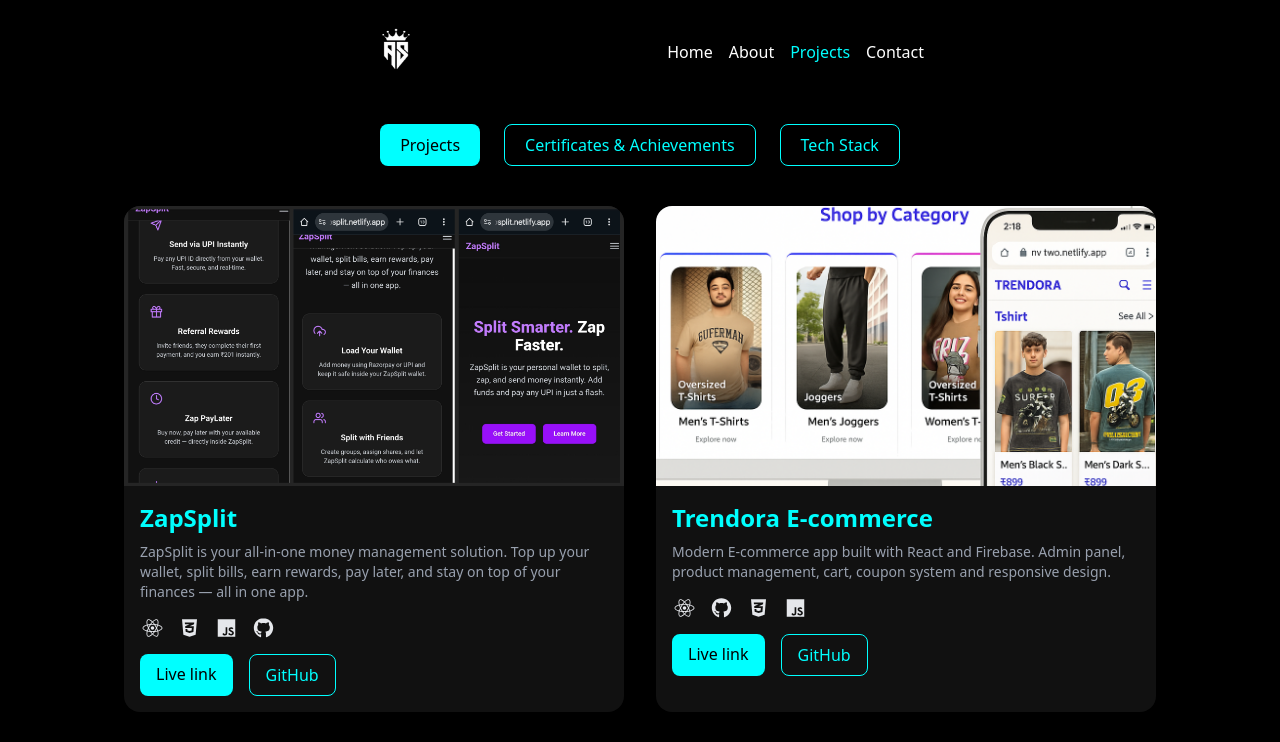
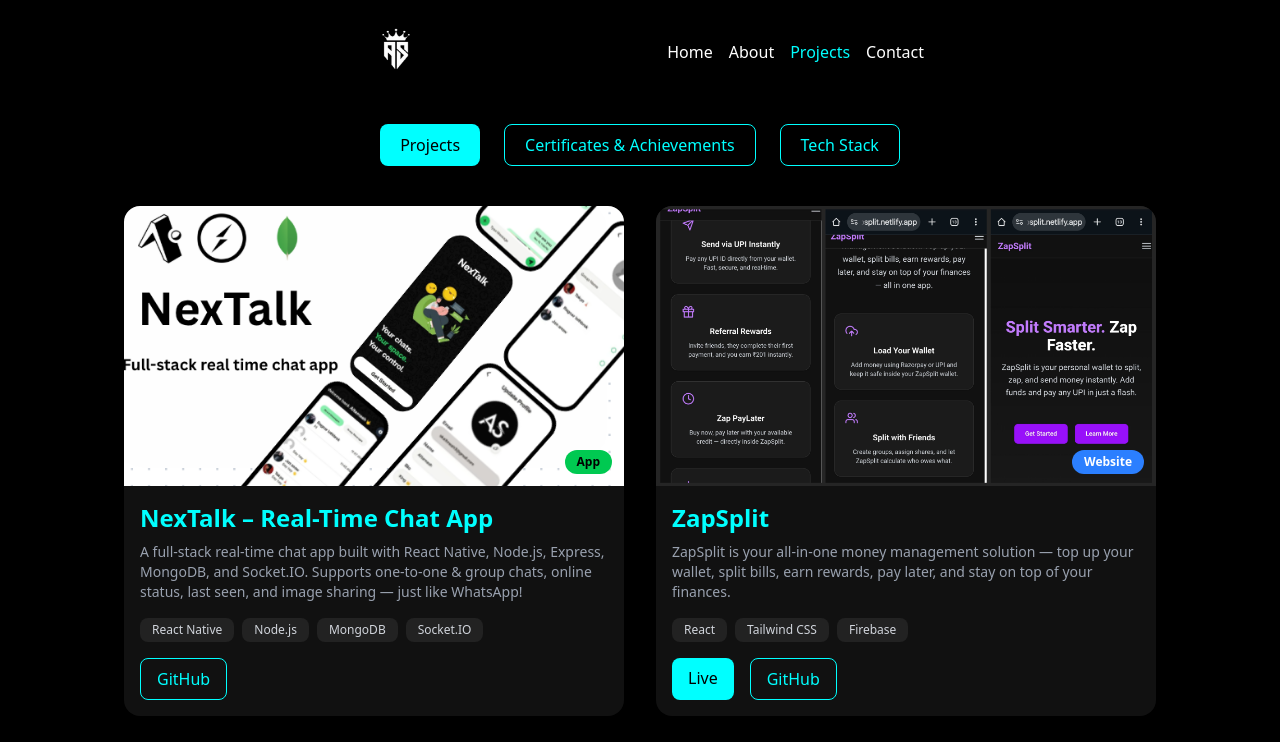
Before and after one commit to SkAltmash/iamSK, a React (Vite) app: page /projects in a window 1280 px wide. Shown: the top 742 px of the page. Built offline with nearby package versions, Linux system fonts and the light colour scheme.

Commit message:
new project added

```diff
--- a/src/components/hero/Hero.jsx
+++ b/src/components/hero/Hero.jsx
@@ -52,7 +52,7 @@
           </span>
           <RotatingText
             texts={["Coding", "Thinking", "Crafting", "Designing"]}
-            mainClassName="px-3 py-1 bg-cyan-300 text-black rounded-lg"
+            mainClassName="px-3 py-1 bg-cyan-300 text-black rounded-lg cursor-target "
             staggerFrom="last"
             initial={{ y: "100%" }}
             animate={{ y: 0 }}
--- a/src/components/project.jsx
+++ b/src/components/project.jsx
@@ -1,127 +1,101 @@
 import React, { useState } from "react";
 import { motion } from "framer-motion";
-import { FontAwesomeIcon } from "@fortawesome/react-fontawesome";
-import {
-  faReact,
-  faCss3Alt,
-  faJs,
-  faHtml5,
-  faGithub,
-  faPython,
-  faGitAlt,
-  faNodeJs,
-} from "@fortawesome/free-brands-svg-icons";
-import {
-  faDatabase,
-  faC,
-   // for C++ (as FontAwesome doesn't have direct)
-  faServer,
-  faCode,
-  faGlobe,
-} from "@fortawesome/free-solid-svg-icons";
 
 const projects = [
+  {
+    slug: "nextalk-chat-app",
+    title: "NexTalk – Real-Time Chat App",
+    image: "Nextalk.png",
+    description:
+      "A full-stack real-time chat app built with React Native, Node.js, Express, MongoDB, and Socket.IO. Supports one-to-one & group chats, online status, last seen, and image sharing — just like WhatsApp!",
+    github: "https://github.com/SkAltmash/NexTalk-the-chatApp",
+    technologies: ["React Native", "Node.js", "MongoDB", "Socket.IO"],
+  },
   {
     slug: "zap-split",
     title: "ZapSplit",
     image: "ZapSplit.jpg",
-    video: "/videos/zapsplit.webm",
     description:
-      "ZapSplit is your all-in-one money management solution. Top up your wallet, split bills, earn rewards, pay later, and stay on top of your finances — all in one app.",
+      "ZapSplit is your all-in-one money management solution — top up your wallet, split bills, earn rewards, pay later, and stay on top of your finances.",
     link: "https://zapsplit.netlify.app/",
     github: "https://github.com/SkAltmash/ZapSplit",
-    technologies: [faReact, faCss3Alt, faJs, faGithub],
+    technologies: ["React", "Tailwind CSS", "Firebase"],
   },
   {
     slug: "trendora-ecommerce",
     title: "Trendora E-commerce",
     image: "trendora.png",
     description:
-      "Modern E-commerce app built with React and Firebase. Admin panel, product management, cart, coupon system and responsive design.",
+      "Modern e-commerce app built with React and Firebase. Includes product management, admin panel, coupons, and responsive design.",
     link: "https://astrendora.netlify.app/",
     github: "https://github.com/SkAltmash/Trendora",
-    technologies: [faReact, faGithub, faCss3Alt, faJs],
+    technologies: ["React", "Firebase", "Tailwind CSS"],
   },
   {
     slug: "flickstream-v2",
     title: "FlickStream V2",
     image: "flickstreamV2.png",
     description:
-      "TMDB-powered movie streaming app with login, watchlist, comments, chat using Firebase & React.",
+      "Movie streaming app powered by TMDB API with authentication, watchlist, and live chat using Firebase.",
     link: "https://flickstreamvtwo.netlify.app",
     github: "https://github.com/SkAltmash/FlickStreamV2",
-    technologies: [faReact, faGithub, faCss3Alt, faJs, faServer],
+    technologies: ["React", "Tailwind CSS", "Firebase", "TMDB API"],
   },
   {
     slug: "flickstream-v1",
     title: "FlickStream V1",
     image: "flickstreamV1.png",
     description:
-      "TMDB movie explorer using vanilla JS. Search, details, trailers, watchlist—lightweight & fast.",
+      "TMDB movie explorer using vanilla JS. Lightweight, fast, and built with simplicity in mind.",
     link: "https://asflickstream.netlify.app/",
     github: "https://github.com/SkAltmash/flickstreembysk",
-    technologies: [faHtml5, faCss3Alt, faJs, faGithub, faServer],
+    technologies: ["HTML", "CSS", "JavaScript"],
   },
   {
     slug: "pathan-tutorials",
     title: "Pathan Tutorials of Mathematics",
     image: "pathan-tutorials.png",
     description:
-      "A real-world educational website built for Pathan Tutorials of Mathematics (Hinganghat). Showcases batches, contact info, courses, and modern design. Built with React and MailJS.",
+      "A modern educational website for Pathan Tutorials (Hinganghat). Showcases batches, contact info, and courses with a clean UI.",
     link: "https://pathan-tutorials.netlify.app/",
     github: "https://github.com/SkAltmash/pathan-tutorials--website",
-    technologies: [faReact, faCss3Alt, faJs, faGithub],
+    technologies: ["React", "MailJS", "CSS"],
   },
 ];
+
 const certificates = [
   {
     title: "Error Hunt (2nd place)",
     image: "aarohan.jpg",
-    description: "2nd place in  Aarohan(2024)  Error Hunt. at RAICSIT Wardh",
+    description:
+      "2nd place in Aarohan 2024 Error Hunt coding challenge at RAICSIT Wardha.",
     rank: 2,
   },
   {
     title: "Coding Competitions (1st place)",
     image: "aakurit.jpg",
-    description: "1st place in  Aakurit(2023) coding competitions. at RAICSIT Wardh",
+    description:
+      "1st place in Aakurit 2023 Coding Competition at RAICSIT Wardha.",
     rank: 1,
   },
 ];
+
 const techStack = [
   {
     category: "Languages",
-    items: [
-      { name: "C", icon: faC, color: "#A8B9CC" },
-      { name: "C++", icon: faC, color: "#00599C" },
-      { name: "Python", icon: faPython, color: "#3776AB" },
-    ],
+    items: ["C", "C++", "Python", "JavaScript", "TypeScript"],
   },
   {
     category: "Frontend",
-    items: [
-      { name: "React", icon: faReact, color: "#61DAFB" },
-      { name: "React Native", icon: faReact, color: "#61DAFB" },
-      { name: "Tailwind CSS", icon: faCss3Alt, color: "#38B2AC" },
-      { name: "JavaScript", icon: faJs, color: "#F7DF1E" },
-      { name: "TypeScript", icon: faJs, color: "#3178C6" },
-      { name: "Framer Motion", icon: faGlobe, color: "#FF0055" }, // placeholder
-    ],
+    items: ["React", "React Native", "Tailwind CSS", "Framer Motion"],
   },
   {
     category: "Backend",
-    items: [
-      { name: "SQL", icon: faDatabase, color: "#4479A1" },
-      { name: "Firebase", icon: faServer, color: "#FFCA28" },
-      { name: "Node.js", icon: faNodeJs, color: "#339933" },
-    ],
+    items: ["Node.js", "Express", "Firebase", "MongoDB", "SQL"],
   },
   {
     category: "Tools",
-    items: [
-      { name: "GitHub", icon: faGithub, color: "#FFFFFF" },
-      { name: "Git", icon: faGitAlt, color: "#F05032" },
-      { name: "Netlify", icon: faGlobe, color: "#00C7B7" }, // placeholder
-    ],
+    items: ["Git", "GitHub", "Netlify", "VS Code", "Postman"],
   },
 ];
 
@@ -151,22 +125,36 @@
         ))}
       </div>
 
-      {/* Content */}
+      {/* Projects */}
       {activeTab === "projects" && (
         <div className="flex flex-wrap gap-8 justify-center">
-          {projects.map((project, index) => (
+          {projects.map((project, index) => {
+            const isApp = project.technologies.includes("React Native");
+            return (
               <motion.div
                 key={project.slug}
                 className="bg-[#111] w-full max-w-[500px] rounded-2xl overflow-hidden shadow-lg hover:shadow-cyan-500/40 transition-shadow duration-300"
                 initial={{ opacity: 0, y: 50 }}
                 animate={{ opacity: 1, y: 0 }}
-              transition={{ delay: index * 0.2, duration: 0.6 }}
+                transition={{ delay: index * 0.15, duration: 0.6 }}
               >
+                <div className="relative">
                   <img
                     src={project.image}
                     alt={project.title}
                     className="w-full h-70 object-cover hover:scale-105 transition-transform duration-300"
                   />
+                  <span
+                    className={`absolute bottom-3 right-3 px-3 py-1 text-xs font-semibold rounded-full ${
+                      isApp
+                        ? "bg-green-500 text-black"
+                        : "bg-blue-500 text-white"
+                    }`}
+                  >
+                    {isApp ? "App" : "Website"}
+                  </span>
+                </div>
+
                 <div className="p-4">
                   <h3 className="text-2xl font-semibold text-[#00ffff] mb-2">
                     {project.title}
@@ -174,24 +162,29 @@
                   <p className="text-gray-400 text-sm mb-4">
                     {project.description}
                   </p>
-                <div className="flex flex-wrap gap-3 mb-4">
-                  {project.technologies.map((tech, idx) => (
-                    <FontAwesomeIcon
-                      key={idx}
-                      icon={tech}
-                      className="text-gray-200 text-xl"
-                    />
+
+                  <div className="flex flex-wrap gap-2 mb-4">
+                    {project.technologies.map((tech, i) => (
+                      <span
+                        key={i}
+                        className="px-3 py-1 text-xs bg-[#222] rounded-lg text-gray-300 hover:bg-cyan-500/20 hover:text-cyan-400 transition-colors"
+                      >
+                        {tech}
+                      </span>
                     ))}
                   </div>
+
                   <div className="flex gap-4">
+                    {project.link && (
                       <a
                         href={project.link}
                         target="_blank"
                         rel="noopener noreferrer"
                         className="px-4 py-2 bg-[#00ffff] text-black rounded-lg hover:bg-cyan-400 transition"
                       >
-                    Live link
+                        Live
                       </a>
+                    )}
                     <a
                       href={project.github}
                       target="_blank"
@@ -203,10 +196,12 @@
                   </div>
                 </div>
               </motion.div>
-          ))}
+            );
+          })}
         </div>
       )}
 
+      {/* Certificates */}
       {activeTab === "certificates" && (
         <div className="flex flex-wrap gap-8 justify-center">
           {certificates.map((cert, idx) => (
@@ -223,9 +218,8 @@
                   alt={cert.title}
                   className="w-full h-56 object-cover"
                 />
-          {/* Rank badge */}
-          <div className="absolute top-2 left-2 bg-black/70 text-white px-3 py-1 rounded-lg text-sm flex items-center gap-2">
-            <span>{cert.icon}</span> Rank {cert.rank}
+                <div className="absolute top-2 left-2 bg-black/70 text-white px-3 py-1 rounded-lg text-sm">
+                  🏆 Rank {cert.rank}
                 </div>
               </div>
               <div className="p-4">
@@ -239,8 +233,7 @@
         </div>
       )}
 
-
-
+      {/* Tech Stack */}
       {activeTab === "techstack" && (
         <div className="grid sm:grid-cols-2 lg:grid-cols-4 gap-8 max-w-5xl mx-auto">
           {techStack.map((section, idx) => (
@@ -255,29 +248,20 @@
               <h4 className="text-xl font-bold text-[#00ffff] mb-6 border-b border-cyan-500 pb-2">
                 {section.category}
               </h4>
-        <div className="flex flex-wrap gap-3">
+              <div className="flex flex-wrap gap-2">
                 {section.items.map((item, i) => (
-            <motion.div
+                  <span
                     key={i}
-              className="flex items-center gap-2 px-3 py-1 rounded-lg bg-[#222] text-gray-300 text-sm font-medium hover:bg-cyan-500/20 hover:text-cyan-400 transition-colors duration-200"
-              whileHover={{ scale: 1.05 }}
+                    className="px-3 py-1 rounded-lg bg-[#222] text-gray-300 text-sm font-medium hover:bg-cyan-500/20 hover:text-cyan-400 transition"
                   >
-              {/* Icon with color */}
-              <FontAwesomeIcon
-                icon={item.icon}
-                className="text-lg"
-                style={{ color: item.color }}
-              />
-              <span>{item.name}</span>
-            </motion.div>
+                    {item}
+                  </span>
                 ))}
               </div>
             </motion.div>
           ))}
         </div>
       )}
-
-
     </section>
   );
 };
```
Also changed, not shown: public/Nextalk.png (added). Lines whose indentation alone changed are shown as unchanged.
